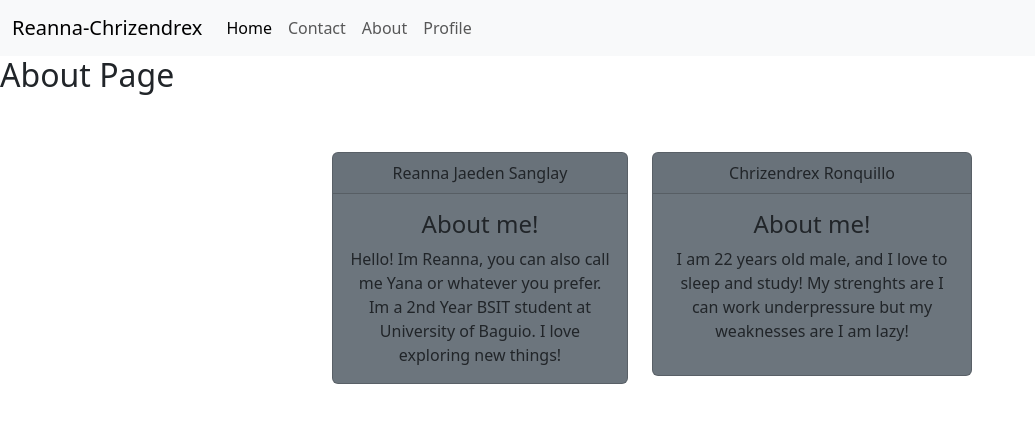
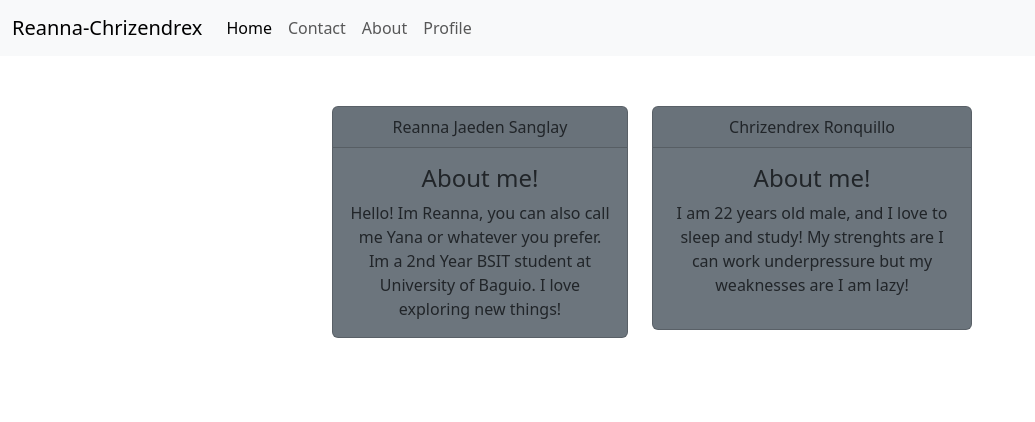
Before and after one commit to reannajaeden/sanglay-ronquillo-angular-routing-lab, an Angular app in the folder angular-routing-lab/: page /about in a window 1280 px wide. Shown: the top 422 px of the page, without its empty margins (0-1035 px from the left). Built offline with nearby package versions, Linux system fonts and the light colour scheme.

Commit message:
Update about.component.html

```diff
--- a/angular-routing-lab/src/app/about/about.component.html
+++ b/angular-routing-lab/src/app/about/about.component.html
@@ -1,5 +1,3 @@
-
-<h2>About Page</h2>
 <div class="container text-center">
     <div class="row">
       <div class="col">
```
